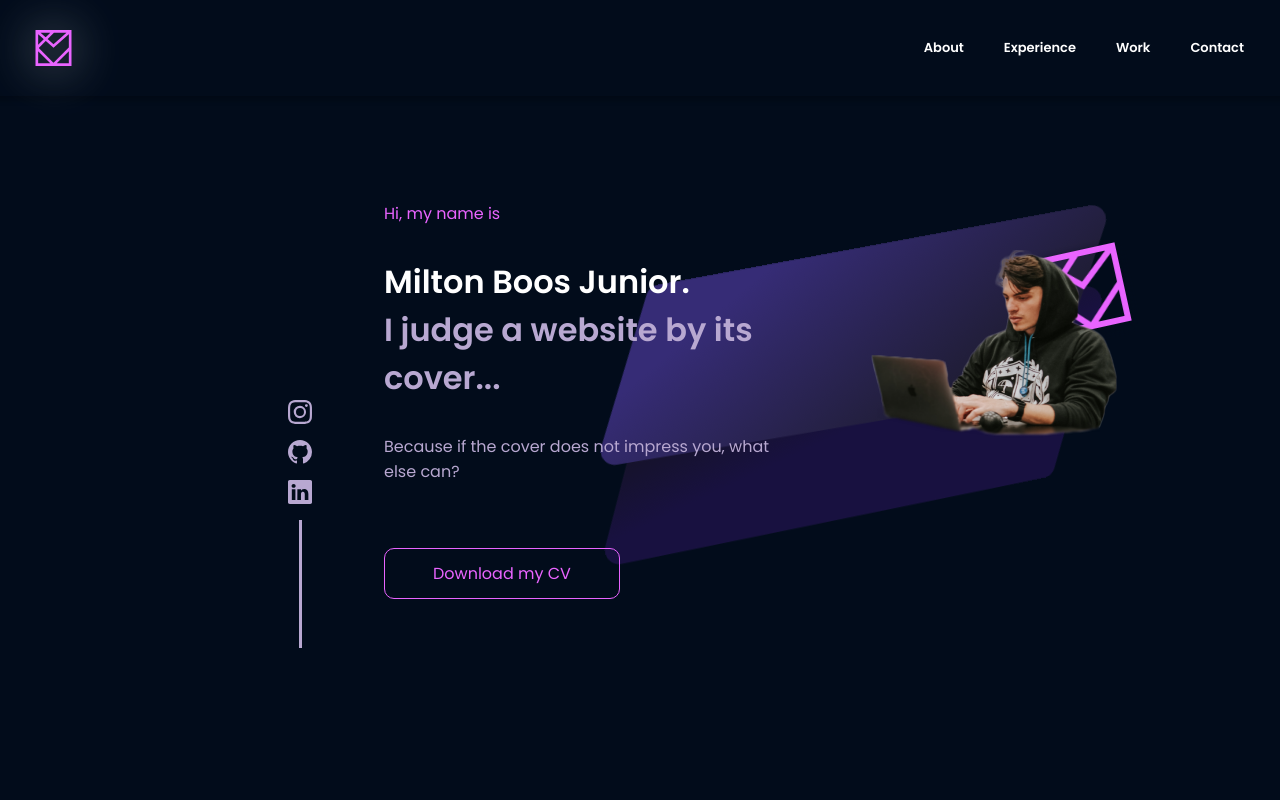
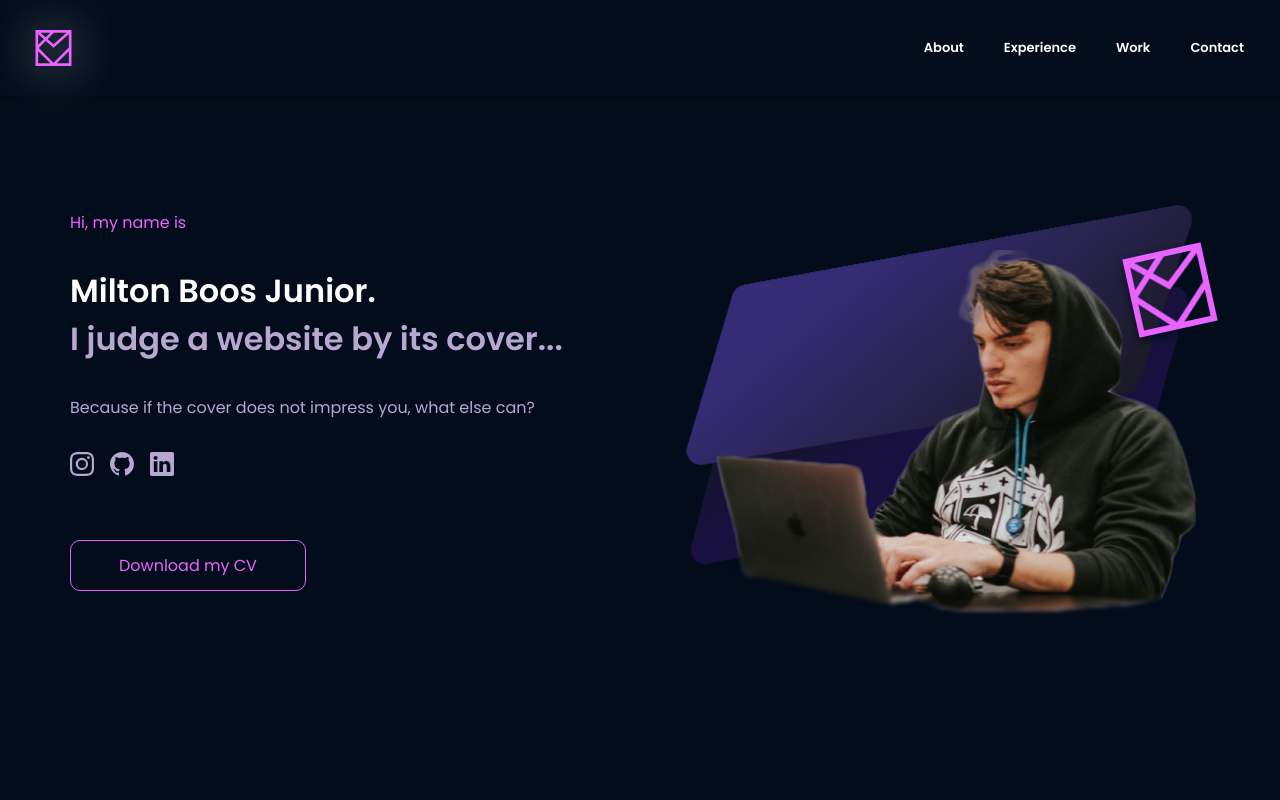
Before and after one commit to juniorboos/juniorboos.github.io, a React (Vite) app: page / in a window 1280 px wide. Shown: the top 800 px of the page. Built offline with nearby package versions, Linux system fonts and the light colour scheme.

Commit message:
update responsiveness

```diff
--- a/src/App.styles.ts
+++ b/src/App.styles.ts
@@ -2,23 +2,33 @@ import { styled } from "~stitches";
 
 const AppWrapper = styled("div", {
   backgroundColor: "$background",
-  padding: "0 $8",
 
   display: "flex",
   flexDirection: "column",
+  alignItems: "center",
   gap: "$12",
   overflowX: "hidden",
 
-  "@bp1": {
-    padding: "0 $15",
-  },
+  padding: "0 1rem",
 
-  "@bp2": {
-    padding: "0 $15",
-  },
+  "& :is(header, section)": {
+    width: "100%",
 
-  "@bp3": {
-    padding: "0 $18",
+    "@bp1": {
+      maxWidth: 540,
+    },
+
+    "@bp2": {
+      maxWidth: 720,
+    },
+
+    "@bp3": {
+      maxWidth: 960,
+    },
+
+    "@bp4": {
+      maxWidth: 1140,
+    },
   },
 });
 
--- a/src/components/atoms/button.ts
+++ b/src/components/atoms/button.ts
@@ -10,6 +10,7 @@ const Button = styled("button", {
   padding: "$3 $10",
   cursor: "pointer",
   fontSize: "$m",
+  backgroundColor: "$background",
 
   "&:hover": {
     backgroundColor: "$primary",
--- a/src/components/atoms/vertical-line.ts
+++ /dev/null
@@ -1,14 +0,0 @@
-import { styled } from "~stitches";
-
-const VerticalLine = styled("div", {
-  display: "none",
-  borderLeftWidth: "$line",
-  borderLeftStyle: "$solid",
-  height: "$vertical-line",
-
-  "@bp1": {
-    display: "block",
-  },
-});
-
-export { VerticalLine };
--- a/src/components/molecules/header/header.styles.ts
+++ b/src/components/molecules/header/header.styles.ts
@@ -1,6 +1,6 @@
 import { styled } from "~stitches";
 
-const StyledHeader = styled("header", {
+const StyledHeader = styled("nav", {
   display: "flex",
   flexWrap: "wrap",
   alignItems: "center",
--- a/src/components/molecules/social-links/social-links.styles.ts
+++ b/src/components/molecules/social-links/social-links.styles.ts
@@ -5,19 +5,18 @@ const SocialLinksWrapper = styled("div", {
   gap: "$4",
   alignItems: "center",
   color: "$textSecondary",
+  alignSelf: "center",
 
   "& svg": {
     cursor: "pointer",
     "&:hover": {
       transform: "scale(1.1)",
+      fill: "$textPrimary",
     },
   },
 
   "@bp1": {
-    flexDirection: "column",
-    position: "absolute",
-    left: "-$14",
-    top: "50%",
+    alignSelf: "auto",
   },
 });
 
--- a/src/components/molecules/social-links/social-links.tsx
+++ b/src/components/molecules/social-links/social-links.tsx
@@ -1,5 +1,4 @@
 import { BsInstagram, BsGithub, BsLinkedin } from "react-icons/bs";
-import { VerticalLine } from "~atoms/vertical-line";
 import { SocialLinksWrapper } from "./social-links.styles";
 
 const SocialLinks = () => {
@@ -8,7 +7,6 @@ const SocialLinks = () => {
       <BsInstagram size={"1.5rem"} />
       <BsGithub size={"1.5rem"} />
       <BsLinkedin size={"1.5rem"} />
-      <VerticalLine aria-hidden />
     </SocialLinksWrapper>
   );
 };
--- a/src/components/sections/about/about.styles.ts
+++ b/src/components/sections/about/about.styles.ts
@@ -12,12 +12,12 @@ const StyledAboutWrapper = styled("section", {
 
 const StyledContentWrapper = styled("div", {
   display: "flex",
-  flexDirection: "column",
+  flexDirection: "column-reverse",
   justifyContent: "center",
   alignItems: "center",
   gap: "$8",
 
-  "@bp2": {
+  "@bp3": {
     flexDirection: "row",
   },
 });
@@ -38,6 +38,7 @@ const StyledPicture = styled("img", {
   width: 360,
   maxWidth: "100%",
   marginBottom: "$6",
+  marginRight: 12,
   borderRadius: "$2",
   borderWidth: "calc(2 * $px)",
   borderStyle: "$solid",
--- a/src/components/sections/intro/intro.styles.ts
+++ b/src/components/sections/intro/intro.styles.ts
@@ -1,7 +1,7 @@
 import { Button } from "~atoms/button";
 import { styled, keyframes } from "~stitches";
 
-const StyledIntroWrapper = styled("section", {
+const StyledIntroWrapper = styled("header", {
   display: "flex",
   justifyContent: "space-between",
   alignItems: "center",
@@ -24,6 +24,10 @@ const StyledTextWrapper = styled("div", {
 
   "& button": {
     marginTop: "$8",
+    alignSelf: "center",
+    "@bp1": {
+      alignSelf: "auto",
+    },
   },
 
   "@bp2": {
--- a/src/components/sections/intro/intro.tsx
+++ b/src/components/sections/intro/intro.tsx
@@ -20,7 +20,7 @@ const Intro = () => {
       <StyledTextWrapper>
         <Typography color="accent">Hi, my name is</Typography>
         <div>
-          <Typography size="xl" weight="bold">
+          <Typography size="xl" weight="bold" as="h1">
             Milton Boos Junior.
           </Typography>
           <Typography size="xl" color="secondary" weight="bold">
```
